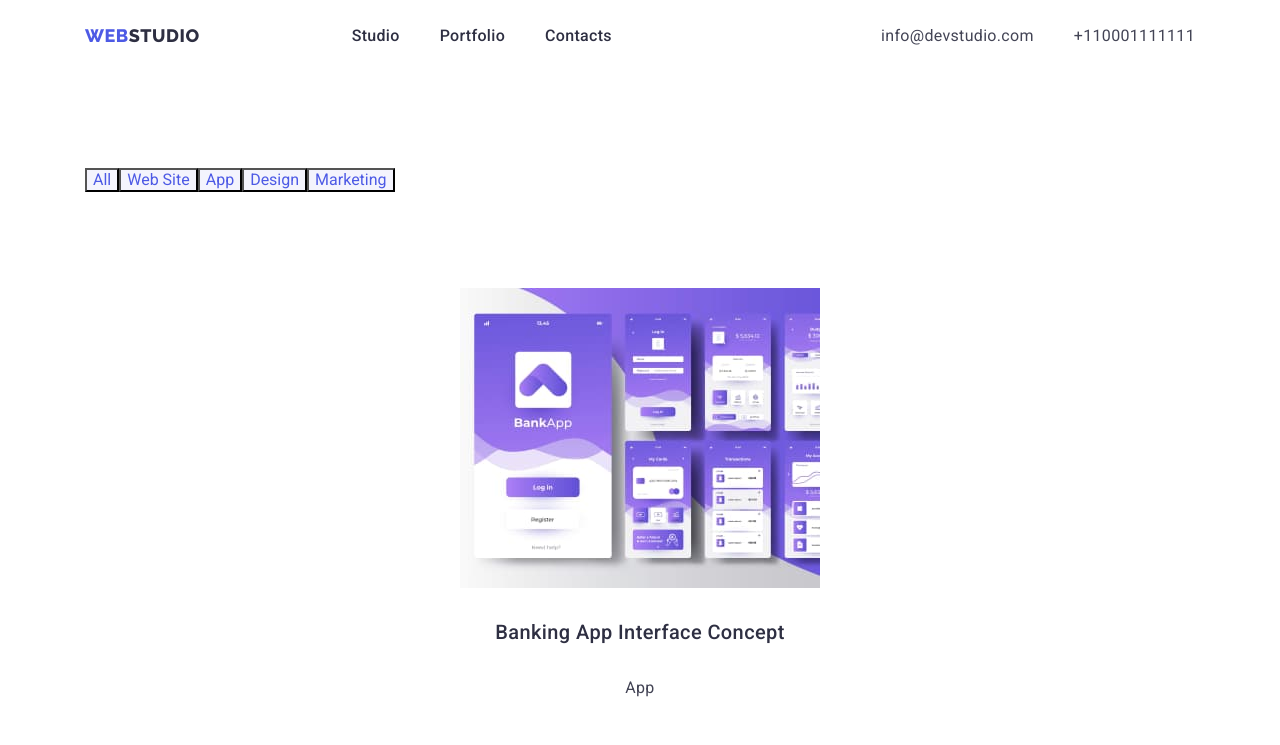
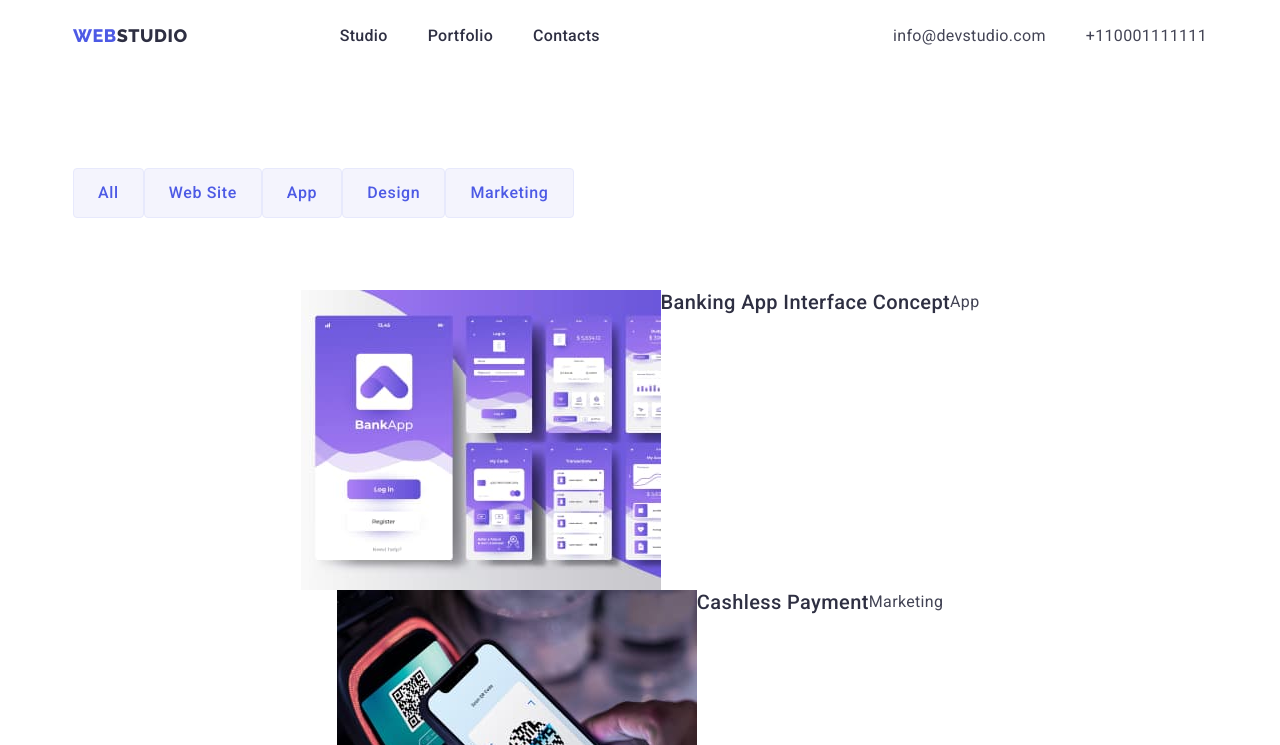
Before and after one commit to AntoninaGraur/go-it-markup-hw-03, a plain HTML site: page portfolio.html in a window 1280 px wide. Shown: the top 745 px of the page. Drawn offline with nearby package versions, Linux system fonts and the light colour scheme.

Commit message:
some adding

```diff
--- a/css/style.css
+++ b/css/style.css
@@ -28,7 +28,7 @@ body {
 }
 
 .container {
-  width: 1134px;
+  width: 1158px;
   margin-left: auto;
   margin-right: auto;
   padding-left: 12px;
@@ -114,11 +114,6 @@ body {
 .button.primary {
   margin-bottom: 188px;
 }
-.button.secondary {
-  background-color: #f4f4fd;
-  color: var(--button-color);
-  cursor: pointer;
-}
 .buttons {
   list-style: none;
   margin-top: 96px;
@@ -177,6 +172,26 @@ body {
   background-color: #404bbf;
   color: var(--primiry-white-color);
 }
+.button.secondary:not(:last-child) {
+  margin-right: 24px;
+}
+.button.secondary {
+  background-color: #f4f4fd;
+  display: flex;
+  font-family: 'Roboto';
+  font-style: normal;
+  font-weight: 500;
+  font-size: 16px;
+  line-height: 1.5;
+  cursor: pointer;
+  color: var(--button-color);
+  padding: 12px 24px;
+  align-items: center;
+  text-align: center;
+  letter-spacing: 0.04em;
+  border: 1px solid #e7e9fc;
+  border-radius: 4px;
+}
 .button.primary:hover,
 .button.primary:focus {
   background-color: #404bbf;
@@ -221,7 +236,9 @@ body {
   display: flex;
   flex-direction: column;
   align-items: flex-start;
-  padding: 24px;
+}
+.examples-img:not(:last-child) {
+  margin-right: 24px;
 }
 .section-title {
   font-size: 36px;
@@ -246,14 +263,14 @@ body {
 .team-img {
   list-style: none;
   display: flex;
-  flex-direction: column;
   justify-content: center;
-  align-items: center;
-  gap: 32px;
   background-color: var(--primiry-white-color);
-  border-radius: 0px 0px 4px 4px;
-  padding: 24px;
+  margin-right: 24px;
 }
+.team-img:nth-child(4n) {
+  margin-right: 0px;
+}
+
 .team-title {
   font-weight: 500;
   font-size: 20px;
@@ -286,4 +303,7 @@ body {
   line-height: 1.5;
   letter-spacing: 0.02em;
   color: #e7e9fc;
+  width: 240px;
+  height: 110px;
+  margin-top: 16px;
 }
--- a/portfolio.html
+++ b/portfolio.html
@@ -76,7 +76,7 @@
         </li>
       </ul>
 
-      <ul>
+      <ul class="container">
         <li class="team-img">
           <img
             src="./images-portfolio/banking.jpg"
```
Also changed, not shown: index.html (+1 -1 lines).
